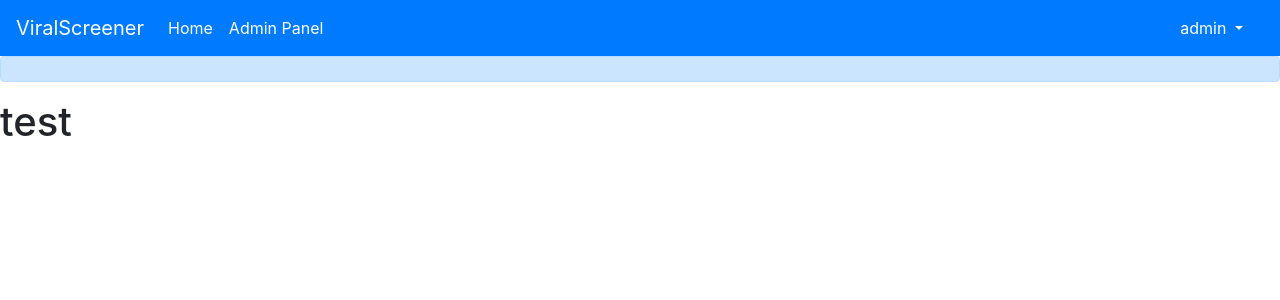
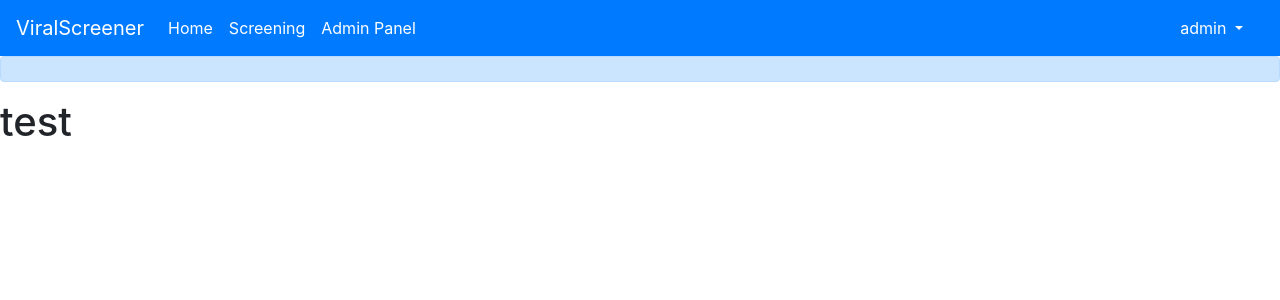
Before and after one commit to memtech3/Viral-Screener, a Django app: page / in a window 1280 px wide. Shown: the top 300 px of the page. Run offline with Django 3.2, Linux system fonts and the light colour scheme; a user stored in the database is signed in; data comes from the database, SQL or seed files in the repository; both versions use the stored data as it was after the commit; some libraries are stand-ins or nearby versions.

Commit message:
fixed an oopsie

```diff
--- a/mysite/ViralScreener/templates/ViralScreener/Components/navbar.html
+++ b/mysite/ViralScreener/templates/ViralScreener/Components/navbar.html
@@ -8,6 +8,9 @@
       <ul class="navbar-nav mr-auto">
         <li class="nav-item active">
           <a class="nav-link" href="{% url 'ViralScreener:homepage' %}">Home <span class="sr-only">(current)</span></a>
+        </li>
+         <li class="nav-item active">
+          <a class="nav-link" href="{% url 'ViralScreener:screening' %}">Screening <span class="sr-only">(current)</span></a>
         </li>
         <li class="nav-item active">
           <a class="nav-link" href="{% url 'admin:index' %}">Admin Panel <span class="sr-only">(current)</span></a>
--- a/mysite/ViralScreener/templates/ViralScreener/page.html
+++ b/mysite/ViralScreener/templates/ViralScreener/page.html
@@ -6,7 +6,8 @@
     <meta name="viewport" content="width=device-width, initial-scale=1, shrink-to-fit=no">
 
     <!-- Bootstrap CSS -->
-    <link rel="stylesheet" href="static/ViralScreener/CSS/bootstrap.min.css">
+    {% load static %}
+    <link rel="stylesheet" href="{% static 'ViralScreener/CSS/bootstrap.min.css' %}">
 
     <title>ViralScreener</title>
   </head>
@@ -16,7 +17,7 @@
     {% block content %}{% endblock %}
     <!-- Optional JavaScript -->
     <!-- jQuery first, then Popper.js, then Bootstrap JS -->
-    <script src="static/ViralScreener/JS/jquery-3.4.1.min.js"></script>
-    <script src="static/ViralScreener/JS/bootstrap.bundle.min.js"></script>
+    <script src="{% static 'ViralScreener/JS/jquery-3.4.1.min.js' %}"></script>
+    <script src="{% static 'ViralScreener/JS/bootstrap.bundle.min.js'%}"></script>
   </body>
 </html>
--- /dev/null
+++ b/mysite/ViralScreener/templates/ViralScreener/screening.html
@@ -0,0 +1,4 @@
+{% extends "ViralScreener/page.html" %}
+{% block content %}
+<h1>test</h1>
+{% endblock %}
--- a/mysite/ViralScreener/urls.py
+++ b/mysite/ViralScreener/urls.py
@@ -7,6 +7,7 @@ app_name = 'ViralScreener'  # here for namespacing of urls.
 
 urlpatterns = [
     path("", views.homepage, name="homepage"),
+    url("screening/", views.screening, name="screening"),
     url('login/', views.login_request, name='login'),
     url("logout/", views.logout_request, name="logout"),
 ]
--- a/mysite/ViralScreener/views/views.py
+++ b/mysite/ViralScreener/views/views.py
@@ -4,3 +4,8 @@ from .imports import *
 def homepage(request):
     return render(request, 'ViralScreener/home.html',
     context = {"AlertMessage":AlertMessage.objects.all})
+
+@login_required
+def screening(request):
+    return render(request, 'ViralScreener/screening.html',
+    context = {"AlertMessage":AlertMessage.objects.all})
```
Also changed, not shown: mysite/db.sqlite3.
